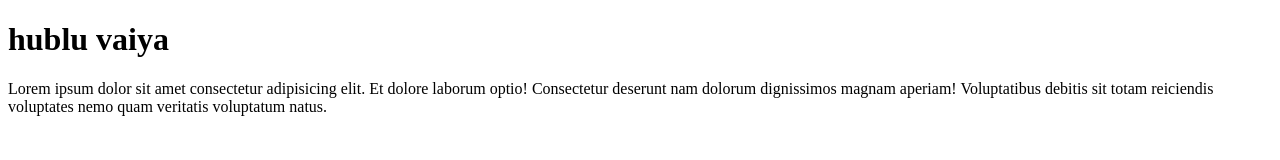
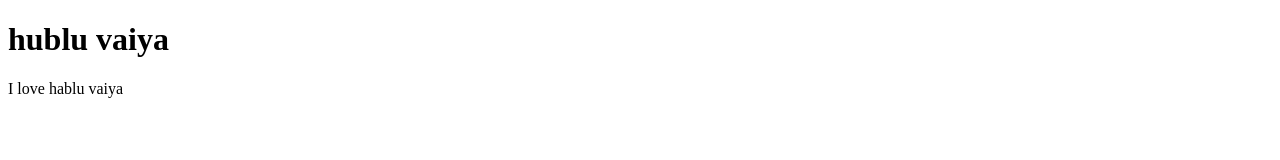
Before and after one commit to Hafiz384/second-website, a plain HTML site: page index.html in a window 1280 px wide. Drawn offline with Linux system fonts and the light colour scheme.

Commit message:
Update index.html

```diff
--- a/index.html
+++ b/index.html
@@ -7,8 +7,6 @@
 </head>
 <body>
     <h1>hublu vaiya</h1>
-    <p>Lorem ipsum dolor sit amet consectetur adipisicing elit. Et dolore laborum optio!
-         Consectetur deserunt nam dolorum dignissimos magnam aperiam! Voluptatibus
-        debitis sit totam reiciendis voluptates nemo quam veritatis voluptatum natus.</p>
+   <p>I love hablu vaiya</p>
 </body>
 </html>
```
